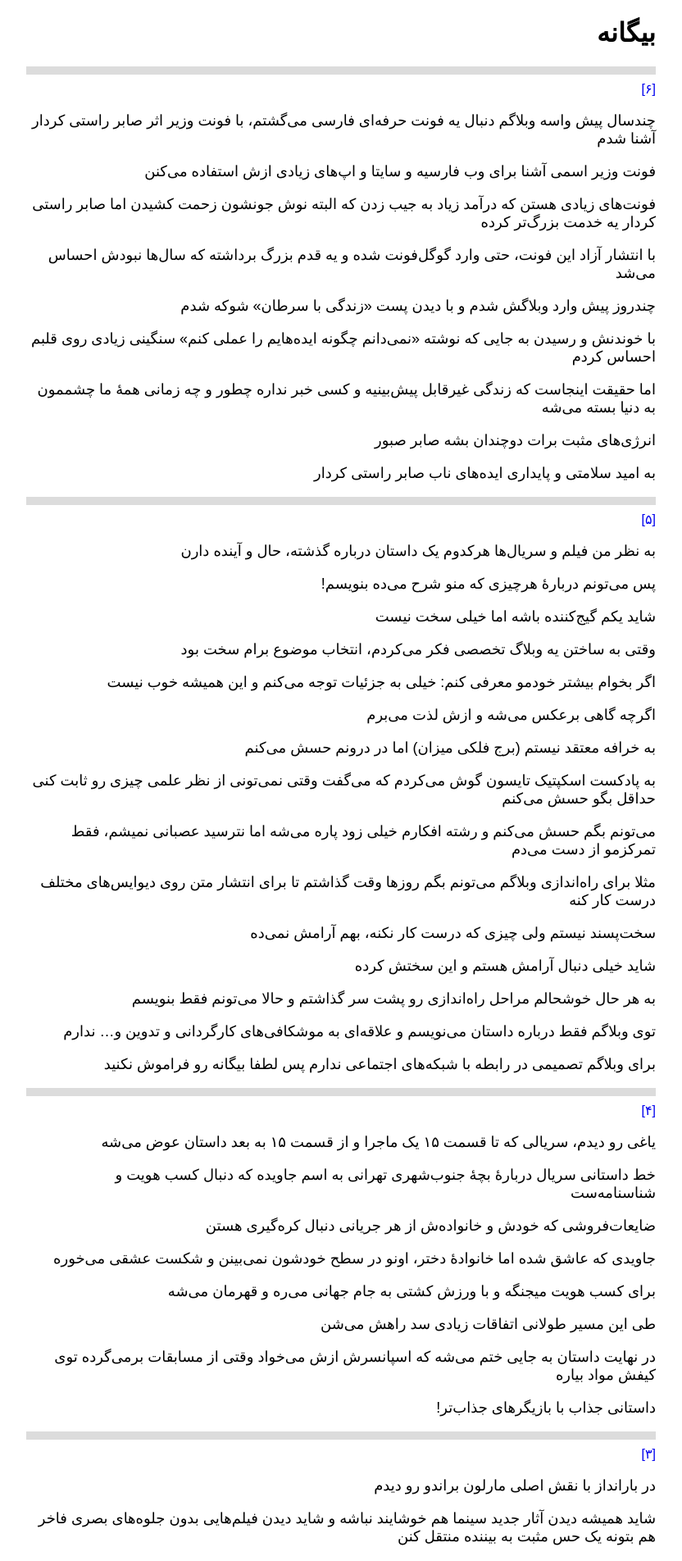
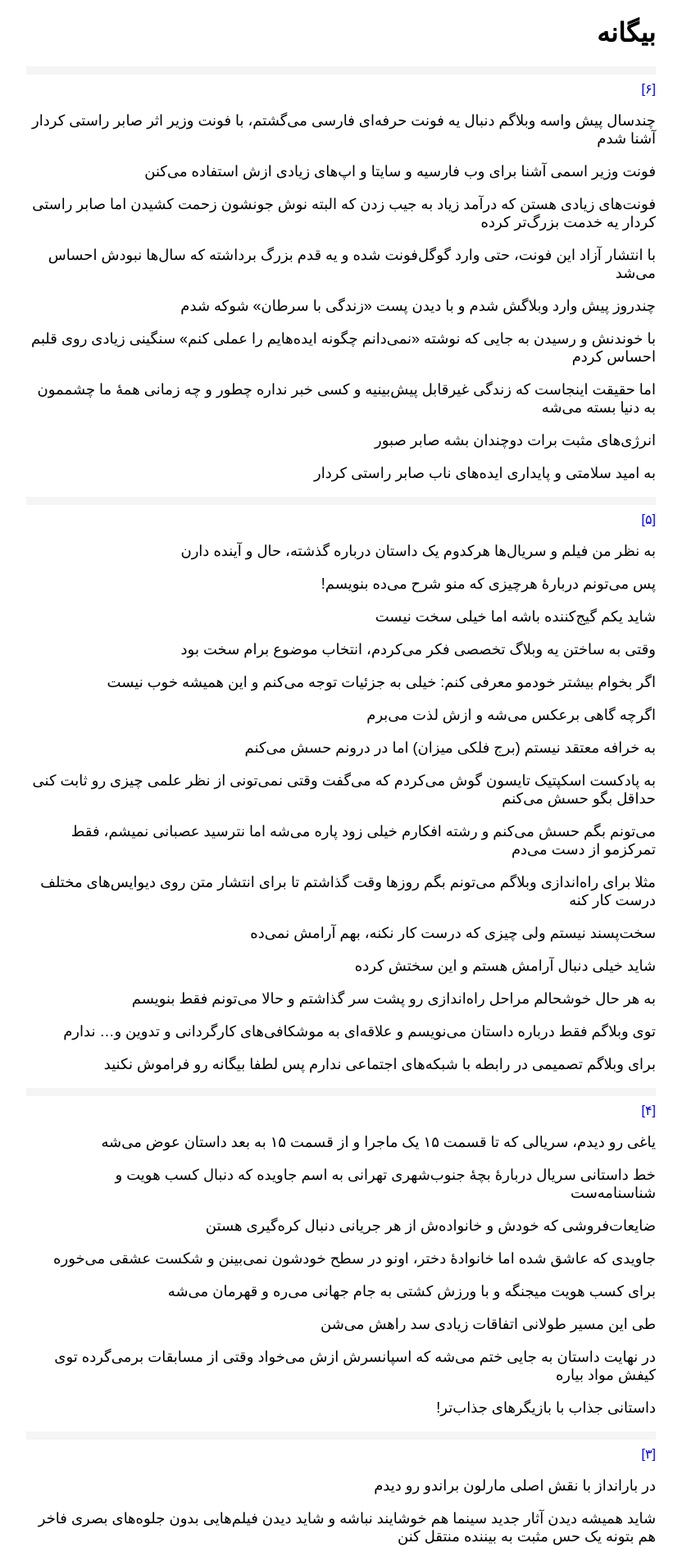
Before and after one commit to darkblog/darkblog.github.io, a Jekyll site: the page built from index.html, in a window 1280 px wide. Shown: the top 1904 px of the page at 82% size, without its empty margins (224-1056 px from the left). Built offline with Jekyll 4.4.1, drawn with Linux system fonts in a browser that asks for light colours.

Commit message:
Update index.html

```diff
--- a/index.html
+++ b/index.html
@@ -9,7 +9,7 @@
 <meta charset="utf-8">
 <meta name="viewport" content="width=device-width, initial-scale=1">
 <link rel="canonical" href="https://biganeh.com/">
-<style>body{font-family:sans-serif;margin:auto;padding:0 1.25em;max-width:48em}p{font-size:large}a{text-decoration:none}hr{border:thick solid gainsboro}</style>
+<style>body{font-family:sans-serif;margin:auto;padding:0 1.25em;max-width:48em}p{font-size:large}a{text-decoration:none}hr{border:thick solid whitesmoke}</style>
 </head>
 <body>
 <h1>بیگانه</h1>
```
